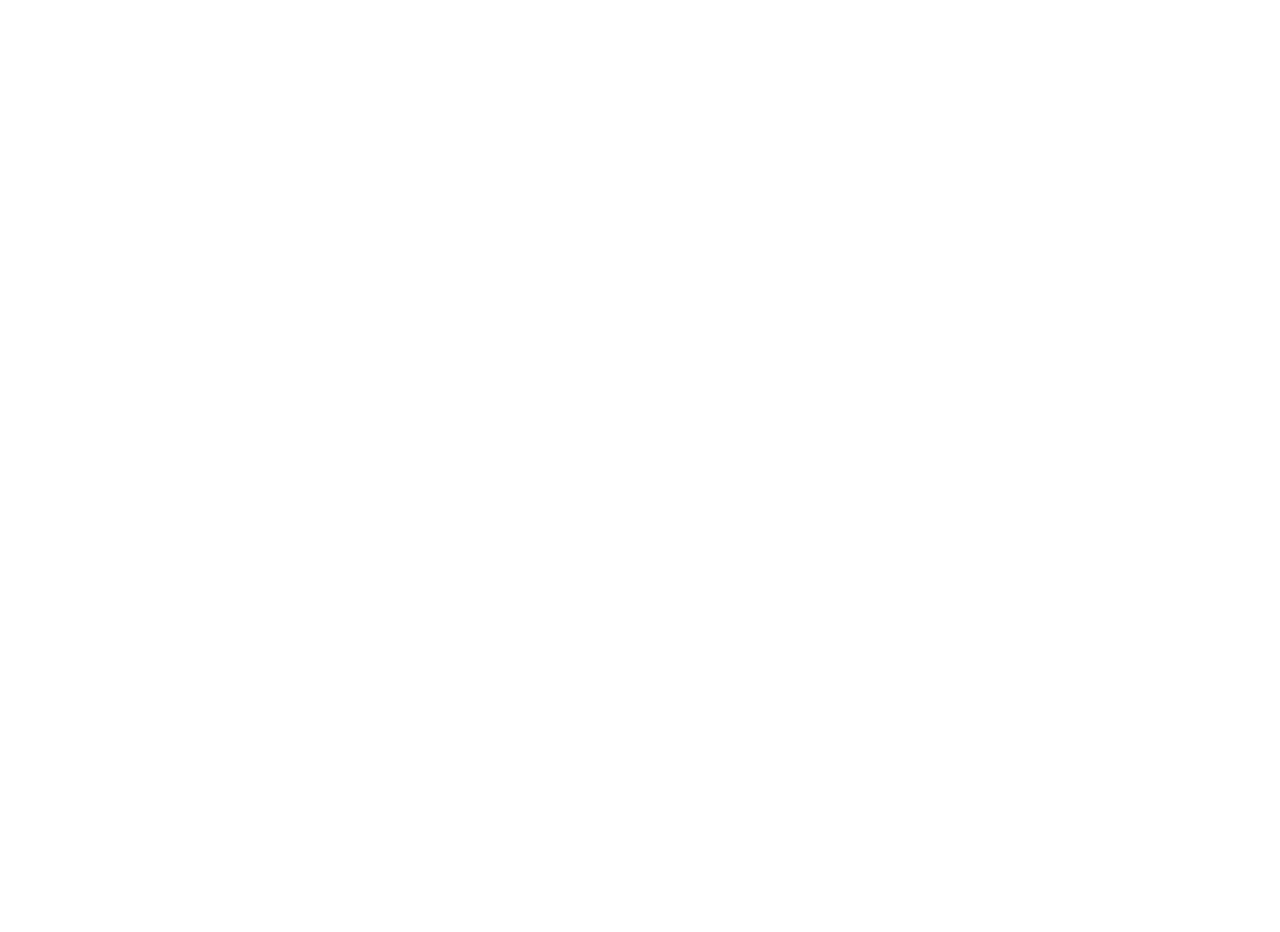
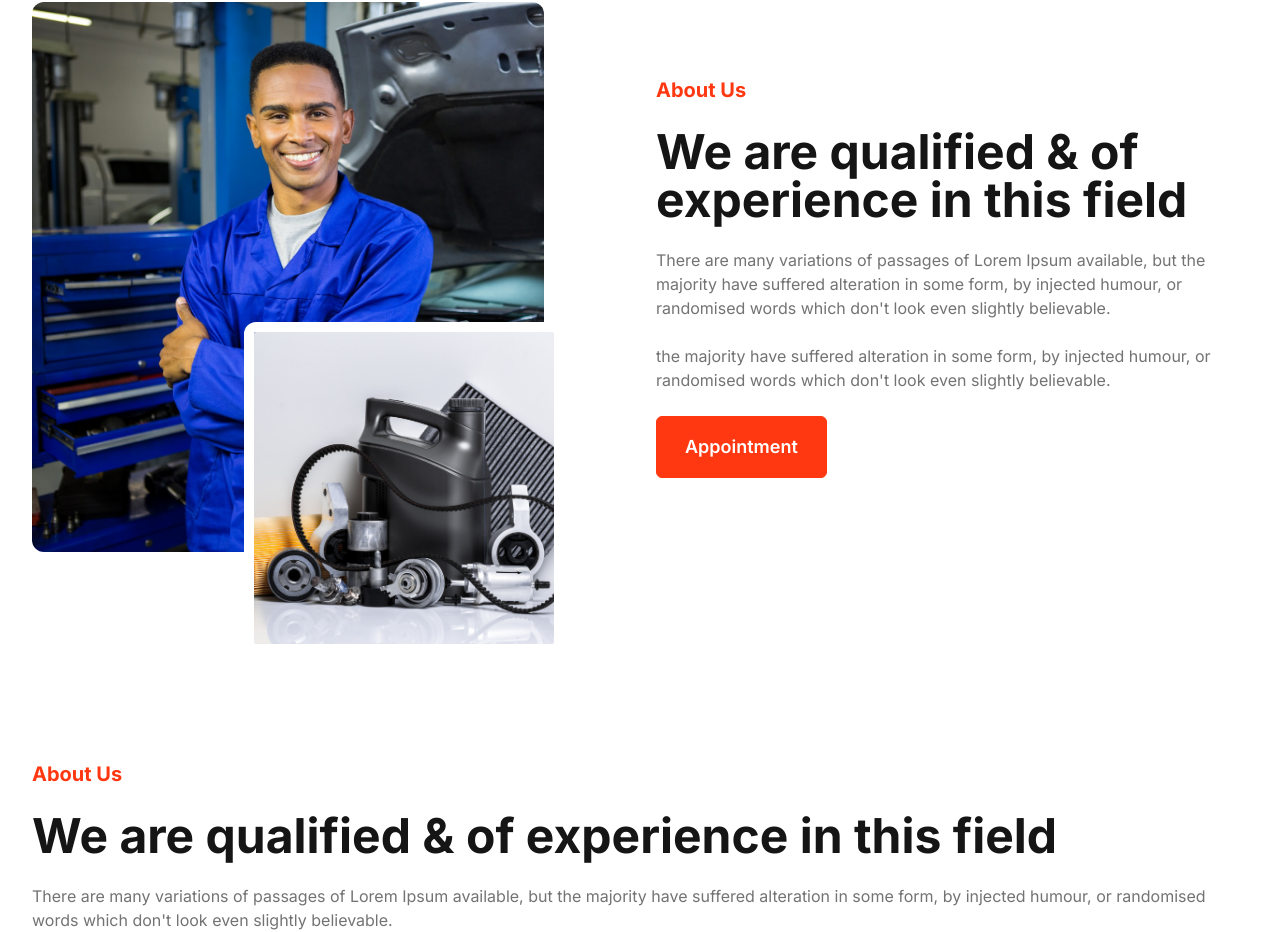
Before and after one commit to shiponirfan/Car-Doctor-Client-Side, a React (Vite) app: page / in a window 1280 px wide. Shown: the part 993-1925 px from the top of the page. Before the commit the page ends 867 px from the top, so only its background shows below. Built offline with nearby package versions, Linux system fonts and the light colour scheme.

Commit message:
About Section Added

```diff
--- a/src/Pages/Home/Home.jsx
+++ b/src/Pages/Home/Home.jsx
@@ -1,9 +1,13 @@
+import About from "../../components/About/About";
 import HomeSlider from "../../components/HomeSlider/HomeSlider";
+import Services from "../../components/Services/Services";
 
 const Home = () => {
     return (
         <div>
             <HomeSlider></HomeSlider>
+            <About></About>
+            <Services></Services>
         </div>
     );
 };
--- /dev/null
+++ b/src/components/About/About.jsx
@@ -0,0 +1,45 @@
+import aboutImg1 from "../../assets/images/about_us/person.jpg";
+import aboutImg2 from "../../assets/images/about_us/parts.jpg";
+import { Link } from "react-router-dom";
+const About = () => {
+  return (
+    <div className="pt-32 pb-52 flex gap-8 items-center">
+      <div className="relative w-1/2">
+        <img
+          className="max-w-lg h-[550px] object-cover object-left rounded-xl"
+          src={aboutImg1}
+          alt="about image"
+        />
+        <img
+          className="max-w-xs h-[332px] object-cover rounded-xl border-[10px] border-white absolute top-80 right-[60px]"
+          src={aboutImg2}
+          alt="about image"
+        />
+      </div>
+      <div className="space-y-6 w-1/2">
+        <h3 className="font-bold text-xl text-car-primary">About Us</h3>
+        <h2 className="font-bold text-5xl text-car-black">
+          We are qualified & of experience in this field
+        </h2>
+        <p className="text-base text-car-gray">
+          There are many variations of passages of Lorem Ipsum available, but
+          the majority have suffered alteration in some form, by injected
+          humour, or randomised words which don&apos;t look even slightly
+          believable.{" "}
+        </p>
+        <p className="text-base text-car-gray">
+          the majority have suffered alteration in some form, by injected
+          humour, or randomised words which don&apos;t look even slightly
+          believable.{" "}
+        </p>
+        <Link to="/">
+          <button className="mt-6 text-lg font-semibold hover:text-car-primary py-4 px-7 border border-car-primary rounded-md bg-car-primary hover:bg-transparent text-white duration-300">
+            Appointment
+          </button>
+        </Link>
+      </div>
+    </div>
+  );
+};
+
+export default About;
--- /dev/null
+++ b/src/components/Services/Services.jsx
@@ -0,0 +1,20 @@
+const Services = () => {
+  return (
+    <div>
+      <div className="space-y-6">
+        <h3 className="font-bold text-xl text-car-primary">About Us</h3>
+        <h2 className="font-bold text-5xl text-car-black">
+          We are qualified & of experience in this field
+        </h2>
+        <p className="text-base text-car-gray">
+          There are many variations of passages of Lorem Ipsum available, but
+          the majority have suffered alteration in some form, by injected
+          humour, or randomised words which don&apos;t look even slightly
+          believable.
+        </p>
+      </div>
+    </div>
+  );
+};
+
+export default Services;
```
